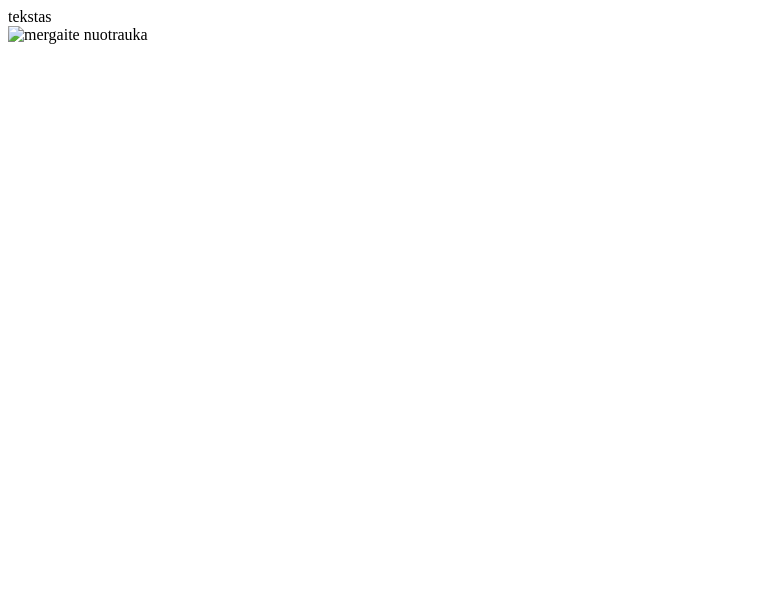
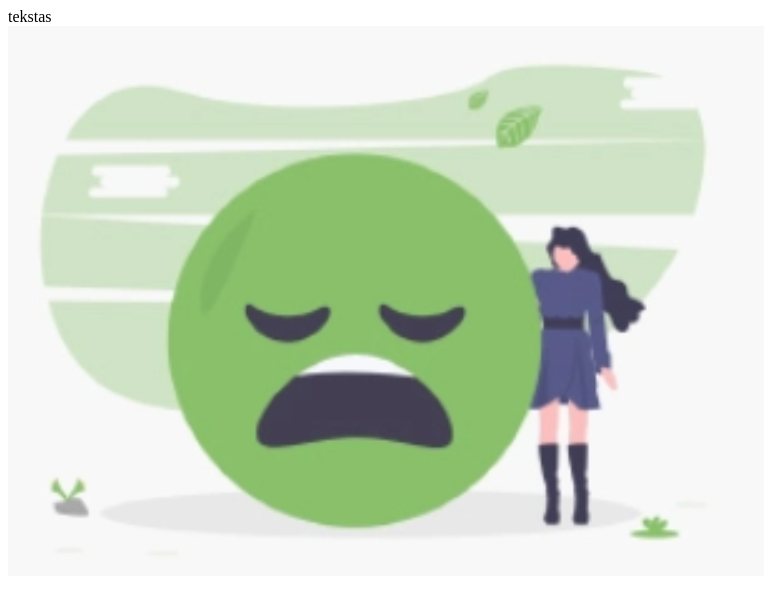
Before and after one commit to zvlzvl/2-mergaite, a plain HTML site: page index.html in a window 1280 px wide. Shown: the whole page, without its empty margins (0-764 px from the left). Drawn offline with Linux system fonts and the light colour scheme.

Commit message:
nuotrauka

```diff
--- a/index.html
+++ b/index.html
@@ -7,6 +7,6 @@
 </head>
 <body>
     <header>tekstas</header>
-    <img src="#" alt="mergaite nuotrauka">
+    <img src="mergaite.png" alt="mergaite nuotrauka">
 </body>
 </html>
```
Also changed, not shown: mergaite.png (added).
